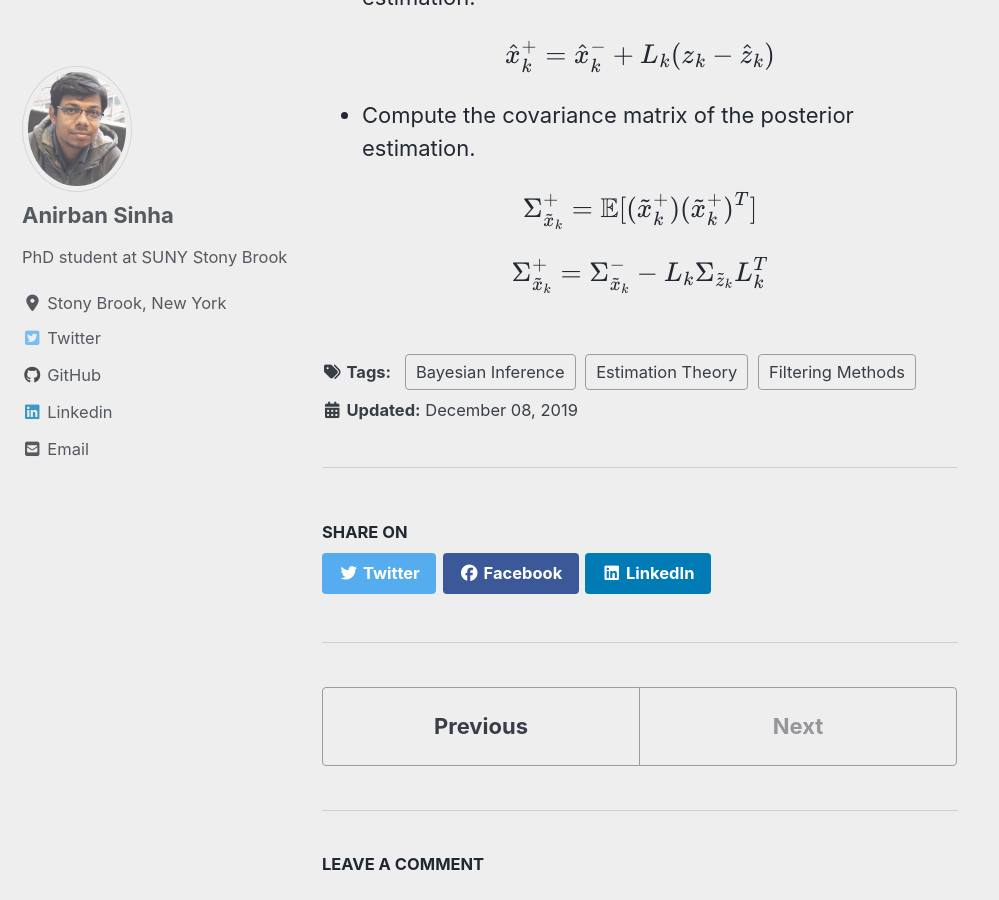
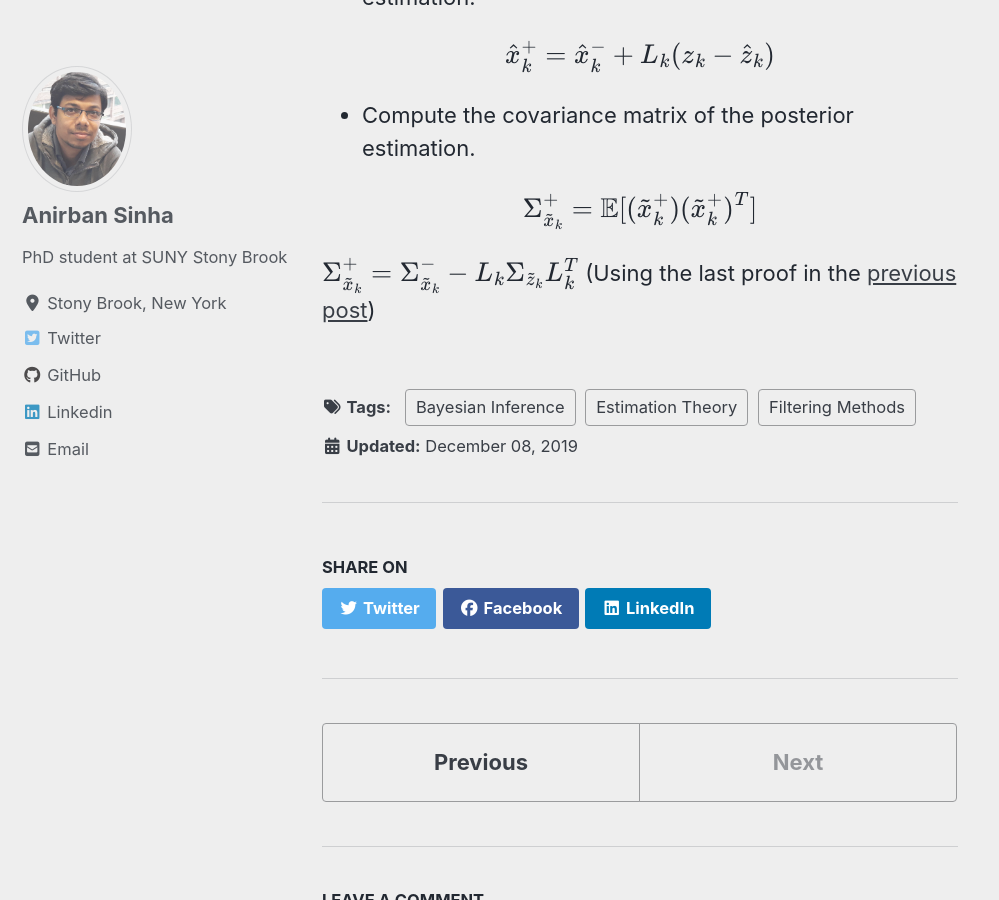
Before and after one commit to mattsinbot/mattsinbot.github.io, a Jekyll site: the page built from _posts/2019-12-10-KalmanFilter_Steps.md, in a window 1280 px wide and 900 px high, scrolled down 1310 px. Shown: the whole window, without its empty margins (0-999 px from the left). Built offline with Jekyll 4.4.1, drawn with Linux system fonts in a browser that asks for light colours; cached includes are drawn as plain includes; nearby versions of some CDN libraries; formulas are drawn with MathJax 3; comment, search, counter and statistics services are not loaded.

Commit message:
kalman steps updated

```diff
--- a/_posts/2019-12-10-KalmanFilter_Steps.md
+++ b/_posts/2019-12-10-KalmanFilter_Steps.md
@@ -40,4 +40,4 @@ $$\hat{x}_k^+ = \hat{x}_k^- + L_k(z_k - \hat{z}_k)$$
 
 $$\Sigma_{\tilde{x}_k}^+ = \mathbb{E}[(\tilde{x}_k^+)(\tilde{x}_k^+)^T]$$
 
-$$\Sigma_{\tilde{x}_k}^+ = \Sigma_{\tilde{x}_k}^- - L_k\Sigma_{\tilde{z}_k}L_k^T$$
+$$\Sigma_{\tilde{x}_k}^+ = \Sigma_{\tilde{x}_k}^- - L_k\Sigma_{\tilde{z}_k}L_k^T$$ (Using the last proof in the [previous post](https://mattsinbot.github.io/KalmanFilter_Intro/))
```
